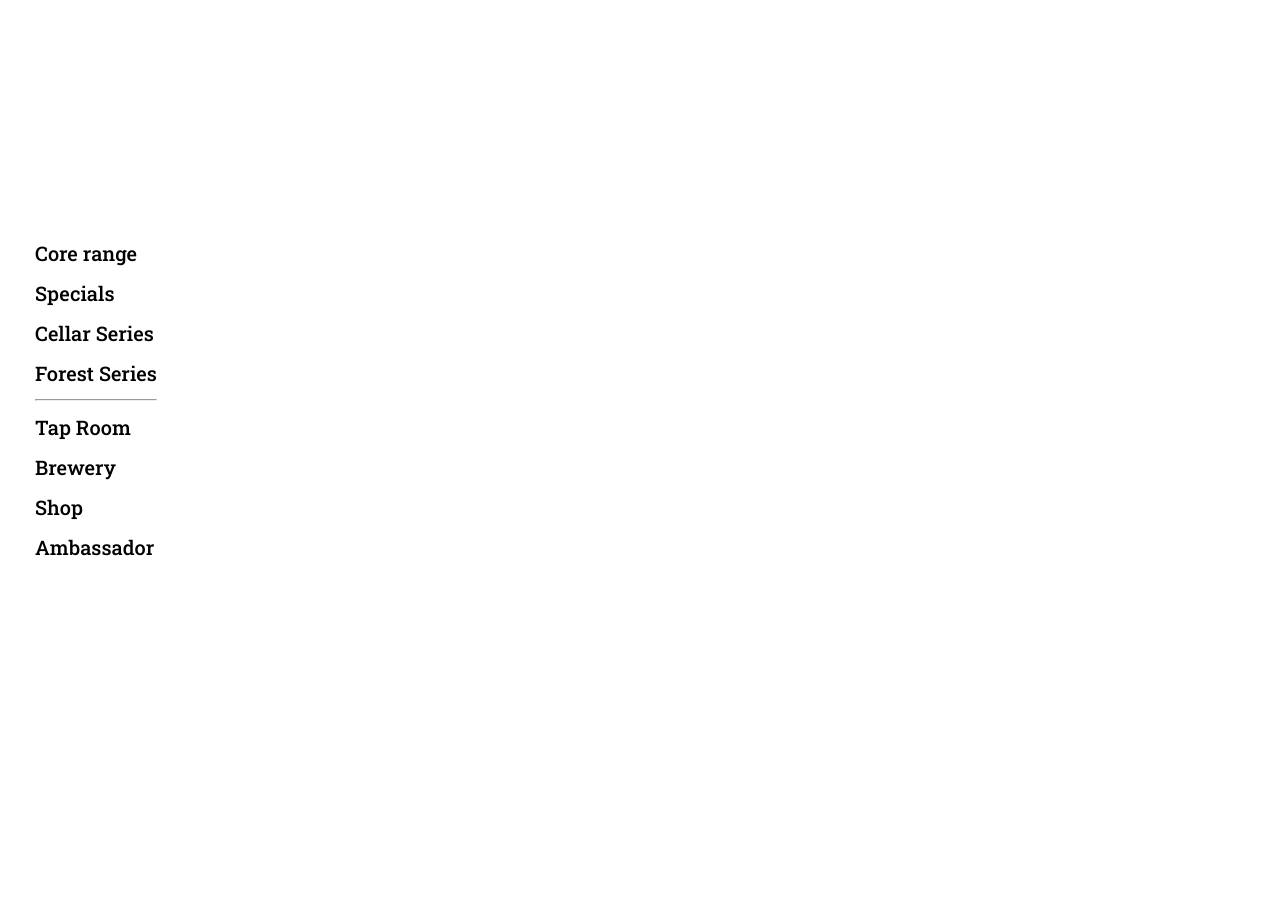
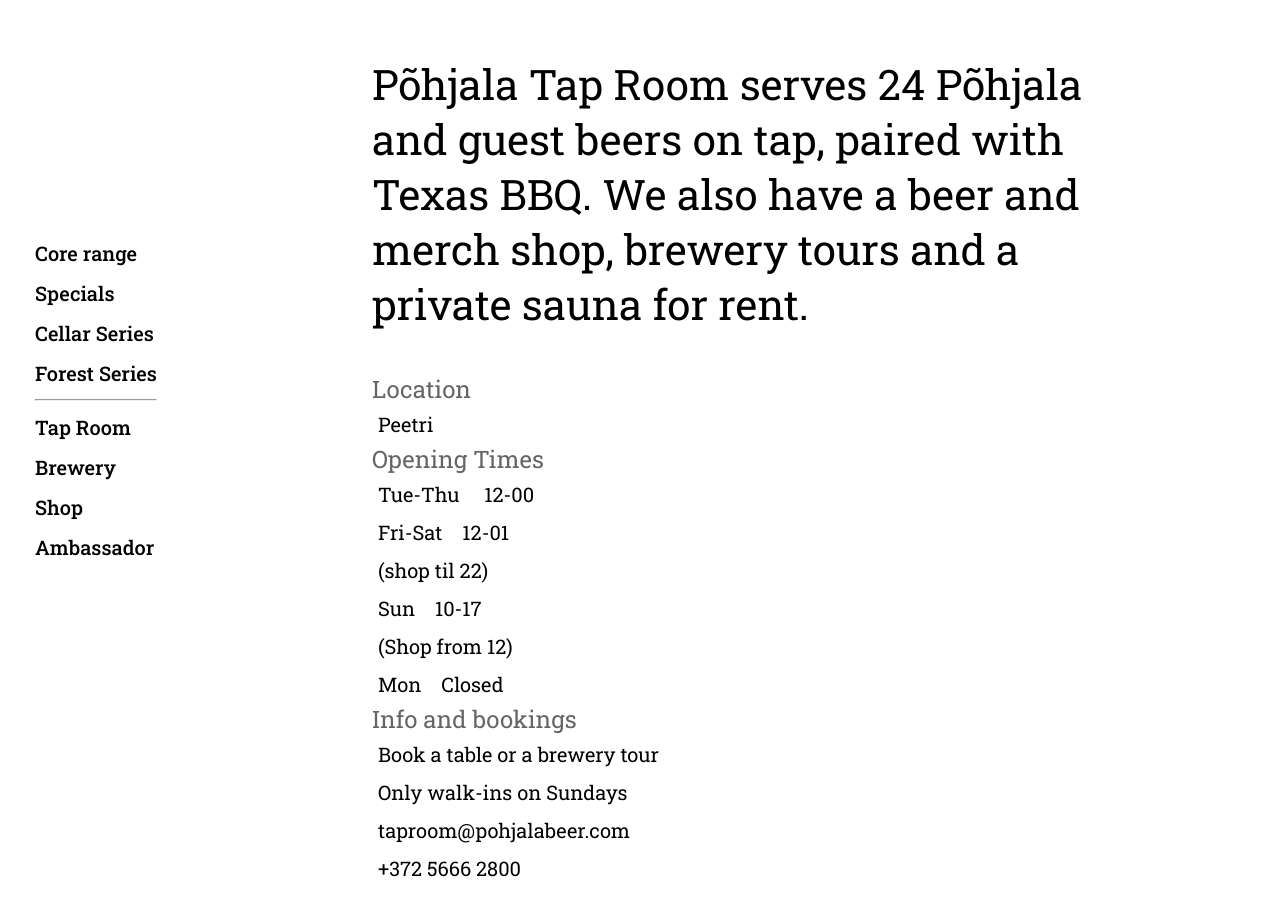
Before and after one commit to KarlErikToom/pohjala, a React (Create React App) app: page /taproom in a window 1280 px wide. Shown: the top 916 px of the page. Before the commit the page ends 800 px from the top, so only its background shows below. Built offline with nearby package versions, Linux system fonts and the light colour scheme.

Commit message:
started working on the tap room page

```diff
--- a/src/App.js
+++ b/src/App.js
@@ -6,6 +6,7 @@
 import Specials from "./pages/Specials";
 import Cellar from "./pages/Cellar";
 import Forest from "./pages/Forest";
+import TapRoom from "./pages/TapRoom";
 function App() {
   return (
     <Router>
@@ -16,6 +17,7 @@
           <Route path="/specials" element={<Specials />} />
           <Route path="/cellar" element={<Cellar/>} />
           <Route path="/forest" element={<Forest />} />
+          <Route path="/taproom" element={<TapRoom/>} />
         </Routes>
       </div>
     </Router>
--- /dev/null
+++ b/src/components/TapHero.jsx
@@ -0,0 +1,45 @@
+import React from "react";
+
+function TapHero() {
+  return (
+    <section id="taproom">
+      <div className="container">
+        <div className="row">
+          <div className="taproom__wrapper">
+            <div className="taproom__header">
+              <h1>
+                Põhjala Tap Room serves 24 Põhjala and guest beers on tap,
+                paired with Texas BBQ. We also have a beer and merch shop,
+                brewery tours and a private sauna for rent.
+              </h1>
+            </div>
+            <div className="taproom__info">
+              <dl className="taproom__location">
+                <dt>Location</dt>
+                <dd>Peetri</dd>
+              </dl>
+              <dl className="taproom__opening">
+                <dt>Opening Times</dt>
+                <dd>Tue-Thu &nbsp;&nbsp;&nbsp; 12-00</dd>
+                <dd>Fri-Sat&nbsp;&nbsp;&nbsp; 12-01</dd>
+                <dd>(shop til 22)</dd>
+                <dd>Sun &nbsp;&nbsp;&nbsp;10-17</dd>
+                <dd>(Shop from 12)</dd>
+                <dd>Mon &nbsp;&nbsp;&nbsp;Closed</dd>
+              </dl>
+              <dl className="taproom__booking">
+                <dt>Info and bookings</dt>
+                <dd>Book a table or a brewery tour</dd>
+                <dd>Only walk-ins on Sundays</dd>
+                <dd>taproom@pohjalabeer.com</dd>
+                <dd>+372 5666 2800</dd>
+              </dl>
+            </div>
+          </div>
+        </div>
+      </div>
+    </section>
+  );
+}
+
+export default TapHero;
--- a/src/index.css
+++ b/src/index.css
@@ -216,12 +216,41 @@
   width: 50%;
   height: 100vh;
 }
-.forest__text{
+.forest__text {
   position: absolute;
   right: 15%;
   top: 20%;
   width: 25%;
 }
-.forest__text h1{
+.forest__text h1 {
   font-weight: 400;
 }
+/*
+TAPROOM
+*/
+#taproom {
+  height: 90vh;
+}
+.taproom__wrapper {
+  display: flex;
+  flex-direction: column;
+  align-items: center;
+}
+.taproom__header {
+  width: 70%;
+}
+.taproom__header h1{
+  font-size: 42px;
+}
+.taproom__info {
+  margin-top: 42px;
+  width: 70%;
+}
+dt {
+  opacity: 0.6;
+  font-size: 24px;
+}
+dd {
+  padding: 6px;
+  font-size: 20px;
+}
--- /dev/null
+++ b/src/pages/TapRoom.jsx
@@ -0,0 +1,10 @@
+import React from "react";
+import TapHero from "../components/TapHero";
+
+function TapRoom() {
+  return (
+    <TapHero />
+  );
+}
+
+export default TapRoom;
```
